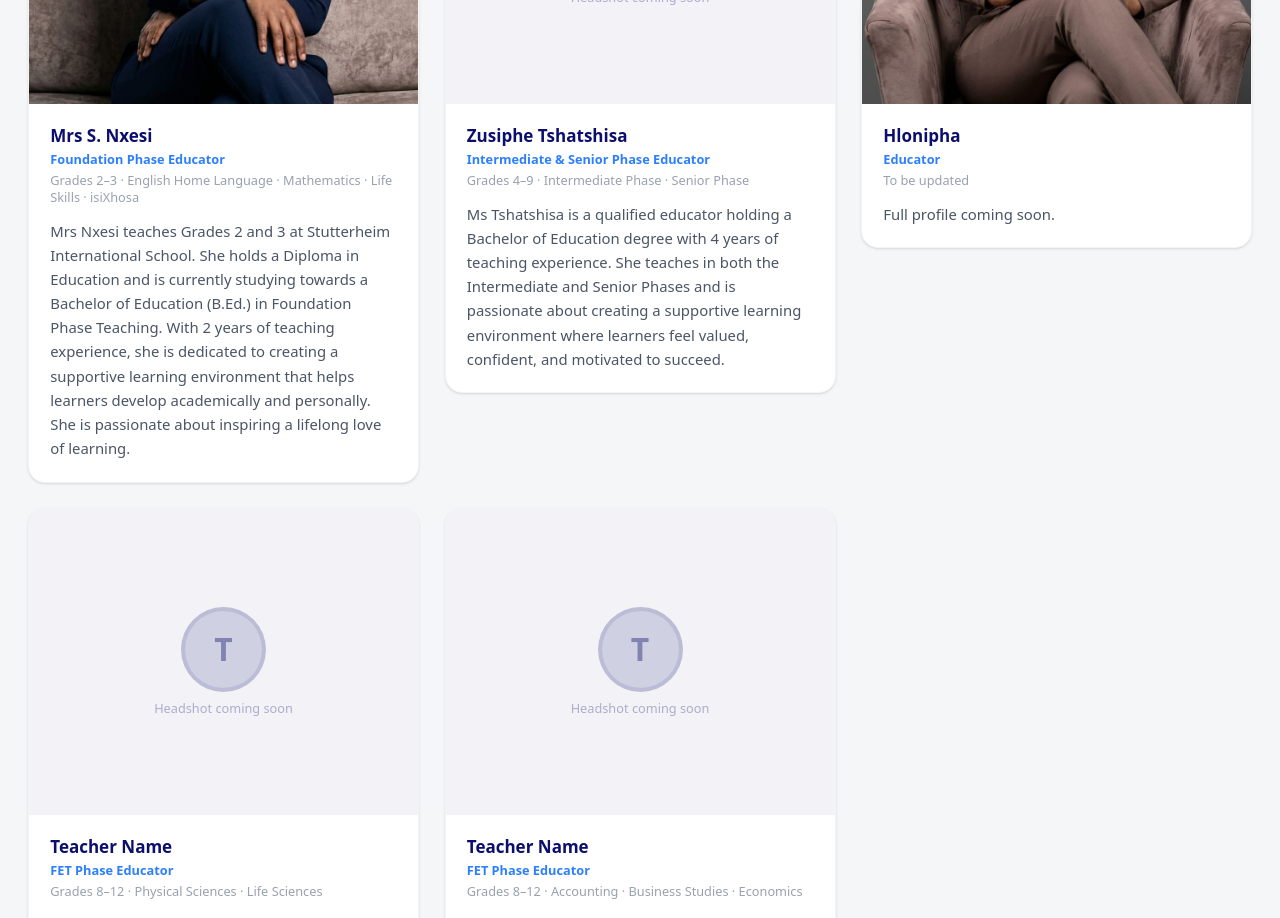
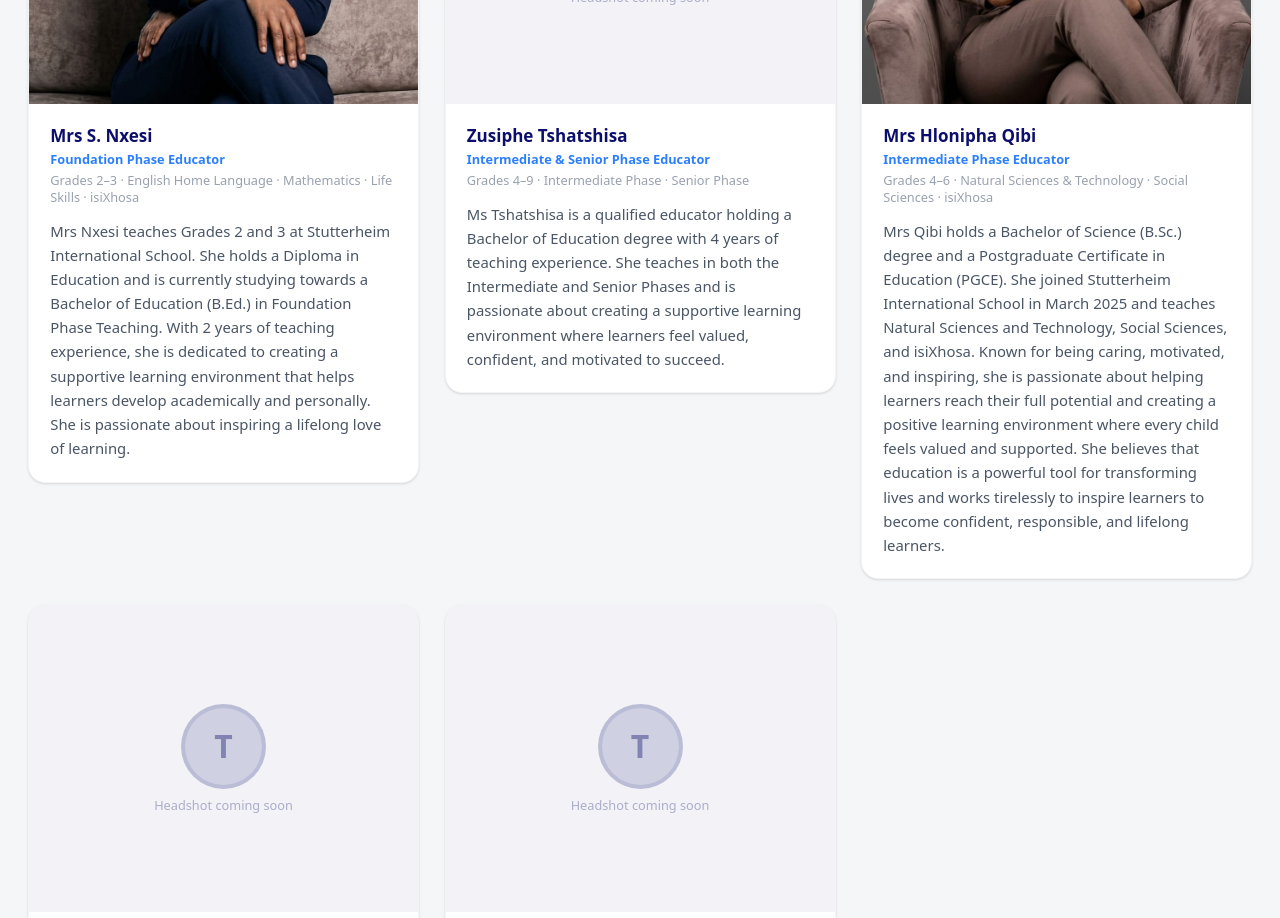
Before and after one commit to qzenta/stutterheim-school, a Next.js app: page /staff in a window 1280 px wide. Shown: the part 2500-3418 px from the top of the page. Built offline with nearby package versions, Linux system fonts and the light colour scheme.

Commit message:
feat: Mrs Hlonipha Qibi — full bio and credentials live
B.Sc. + PGCE, Intermediate Phase, Natural Sciences & Technology,
Social Sciences, isiXhosa. Joined March 2025.

Co-Authored-By: Claude Sonnet 4.6 <noreply@anthropic.com>

```diff
--- a/src/app/staff/page.tsx
+++ b/src/app/staff/page.tsx
@@ -58,12 +58,12 @@ const staff = [
     bio: "Ms Tshatshisa is a qualified educator holding a Bachelor of Education degree with 4 years of teaching experience. She teaches in both the Intermediate and Senior Phases and is passionate about creating a supportive learning environment where learners feel valued, confident, and motivated to succeed.",
   },
   {
-    name: "Hlonipha",
-    role: "Educator",
-    subjects: "To be updated",
+    name: "Mrs Hlonipha Qibi",
+    role: "Intermediate Phase Educator",
+    subjects: "Grades 4–6 · Natural Sciences & Technology · Social Sciences · isiXhosa",
     type: "teaching" as const,
     photo: "/extra-images/hlonipha.jpeg",
-    bio: "Full profile coming soon.",
+    bio: "Mrs Qibi holds a Bachelor of Science (B.Sc.) degree and a Postgraduate Certificate in Education (PGCE). She joined Stutterheim International School in March 2025 and teaches Natural Sciences and Technology, Social Sciences, and isiXhosa. Known for being caring, motivated, and inspiring, she is passionate about helping learners reach their full potential and creating a positive learning environment where every child feels valued and supported. She believes that education is a powerful tool for transforming lives and works tirelessly to inspire learners to become confident, responsible, and lifelong learners.",
   },
   {
     name: "Teacher Name",
```
